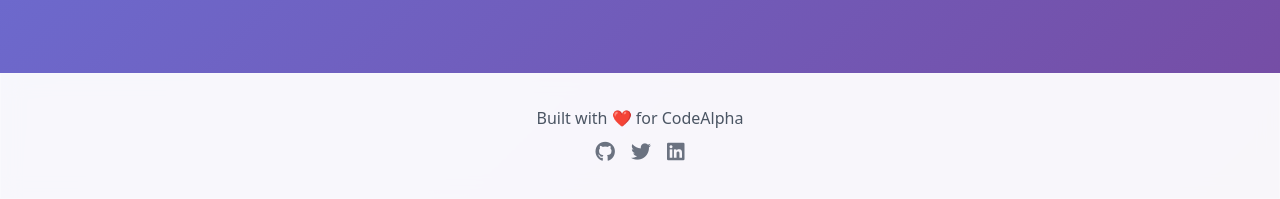
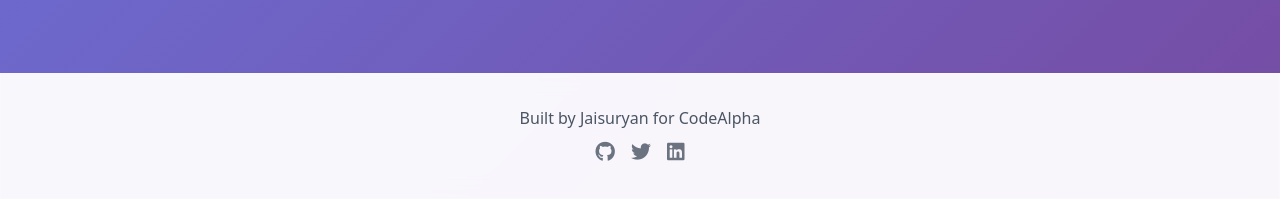
Before and after one commit to Jaisuryan-web/CodeAlpha_URL_Shortener, a Flask app: page / in a window 1280 px wide. Shown: the part 1043-1242 px from the top of the page. Run offline with Flask 3, Linux system fonts and the light colour scheme; some libraries are stand-ins or nearby versions.

Commit message:
Update social media links with GitHub profile

```diff
--- a/templates/index.html
+++ b/templates/index.html
@@ -218,15 +218,15 @@
     <footer class="glass-effect mt-16">
         <div class="container mx-auto px-6 py-8">
             <div class="text-center">
-                <p class="text-gray-600 mb-2">Built with ❤️ for CodeAlpha</p>
+                <p class="text-gray-600 mb-2">Built by Jaisuryan for CodeAlpha</p>
                 <div class="flex justify-center space-x-4 text-gray-500">
-                    <a href="#" class="hover:text-purple-600 transition-colors">
+                    <a href="https://github.com/Jaisuryan-web" target="_blank" rel="noopener noreferrer" class="hover:text-purple-600 transition-colors">
                         <i class="fab fa-github text-xl"></i>
                     </a>
-                    <a href="#" class="hover:text-purple-600 transition-colors">
+                    <a href="https://twitter.com" target="_blank" rel="noopener noreferrer" class="hover:text-purple-600 transition-colors">
                         <i class="fab fa-twitter text-xl"></i>
                     </a>
-                    <a href="#" class="hover:text-purple-600 transition-colors">
+                    <a href="https://linkedin.com" target="_blank" rel="noopener noreferrer" class="hover:text-purple-600 transition-colors">
                         <i class="fab fa-linkedin text-xl"></i>
                     </a>
                 </div>
```
